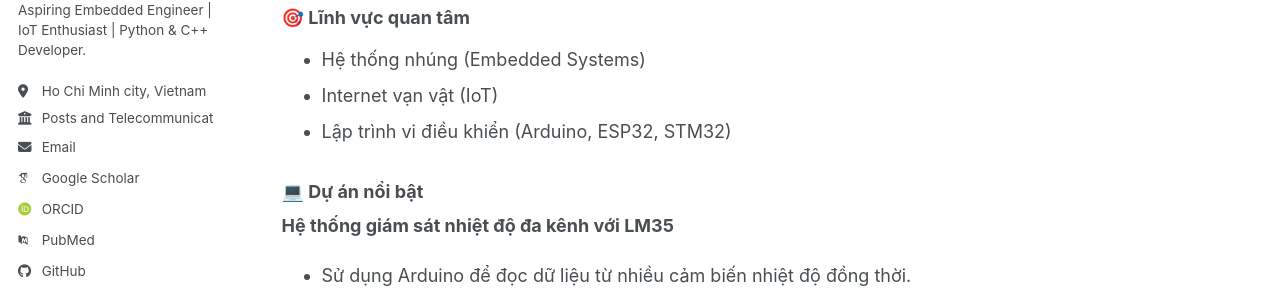
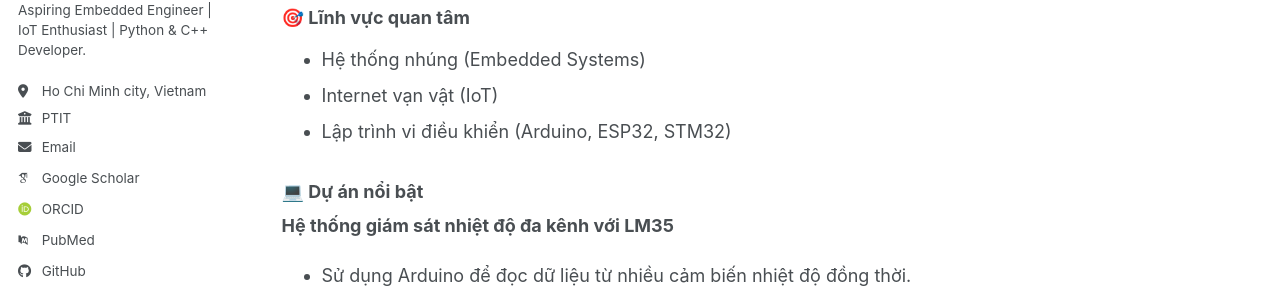
Before and after one commit to namdaoduy-04/namdaoduy-04.github.io, a Jekyll site: the page built from _pages/about.md, in a window 1280 px wide. Shown: the part 277-570 px from the top of the page. Built offline with Jekyll 4.4.1, drawn with Linux system fonts in a browser that asks for light colours; some web fonts are replaced; a script bundle is joined from its source files by our own code; library files that are not in the unit come from our copies.

Commit message:
docs:cap nhat profile

```diff
--- a/_config.yml
+++ b/_config.yml
@@ -23,12 +23,12 @@
 #               Additional customization can be done by editing /_includes/author-profile.html
 author:
   # Biographic information
-  avatar           : "anhprofile.png"
+  avatar           : "anhprofile.jpg"
   name             : "Đào Duy Nam"
   pronouns         : # example: "she/her"
   bio              : "Aspiring Embedded Engineer | IoT Enthusiast | Python & C++ Developer."
   location         : "Ho Chi Minh city, Vietnam"
-  employer         : "Posts and Telecommunications Institute of Technology"
+  employer         : "PTIT"
   uri              : # URL
   email            : "dduynam04@gmail.com"
 
```
